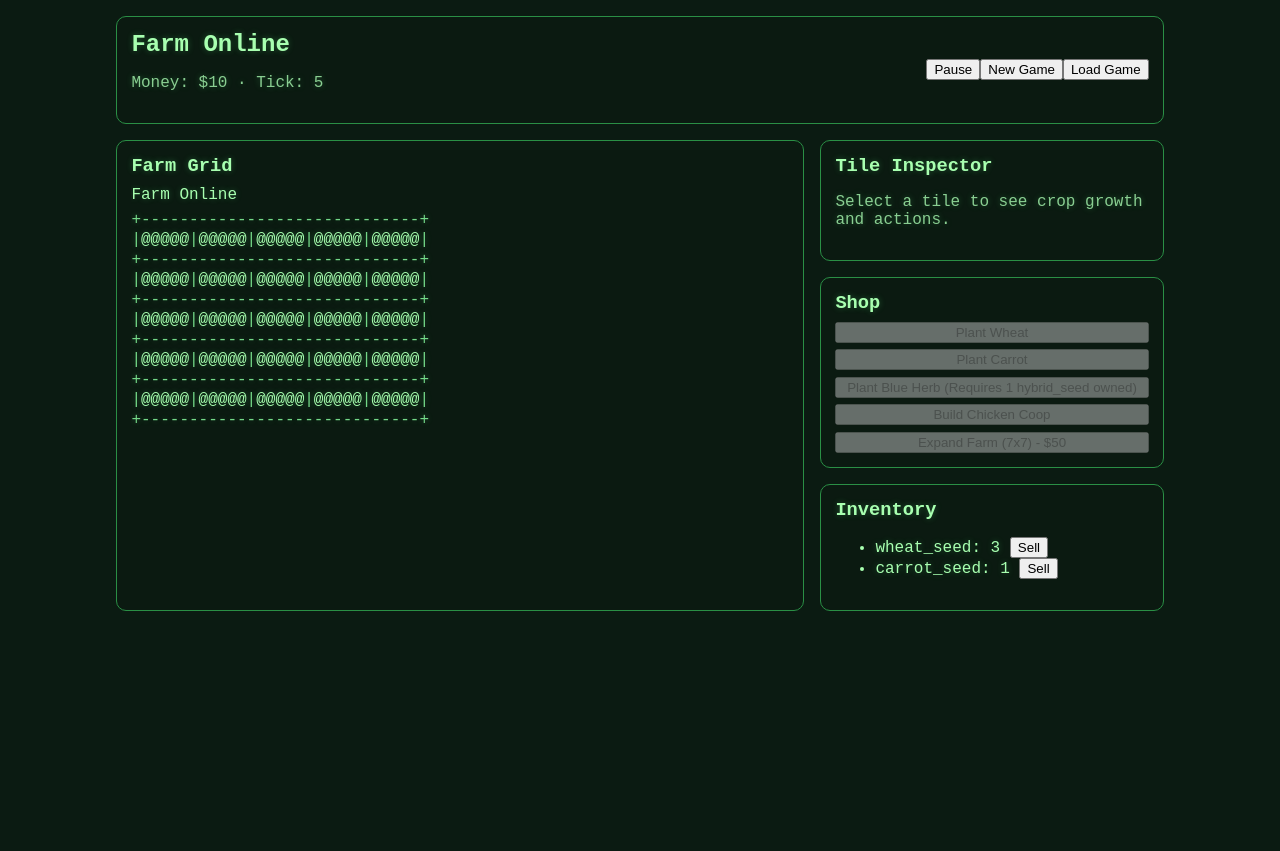
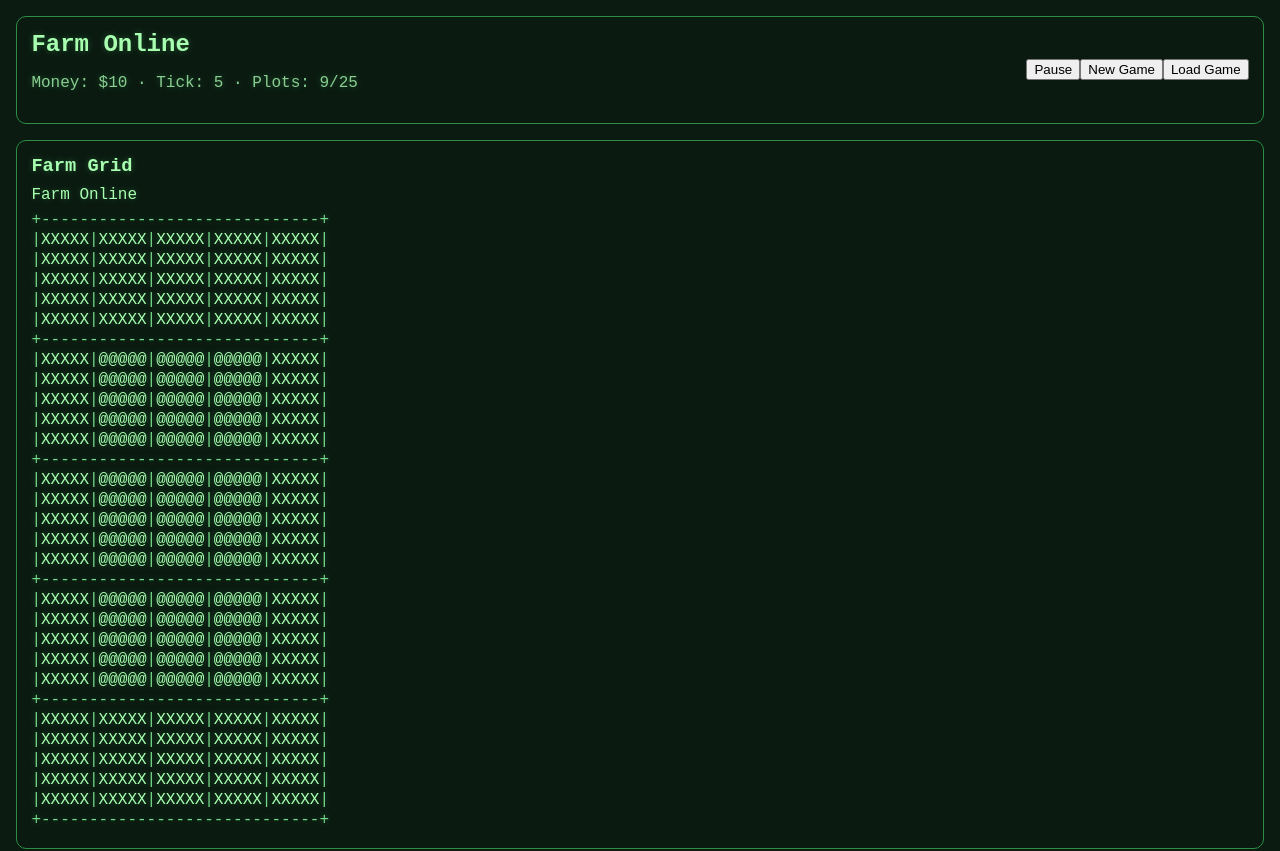
Before and after one commit to believeshe123-coder/Farm-Online, a React (Vite) app: page / in a window 1280 px wide. Shown: the top 851 px of the page. Before the commit the page ends 800 px from the top, so only its background shows below. Built offline with nearby package versions, Linux system fonts and the light colour scheme.

Commit message:
Make farm board fill play area and fix 5x5 hitbox layout

```diff
--- a/src/App.jsx
+++ b/src/App.jsx
@@ -10,12 +10,13 @@ import { loadGame, saveGame } from './game/save';
 import { advanceTick } from './game/tick';
 import {
   breedChicken,
-  expandFarm,
-  getNextFarmExpansion,
+  getUnlockPlotCostForState,
+  getUnlockablePlotCount,
   harvestCrop,
   placeBuilding,
   plantCrop,
   sellItem,
+  unlockPlot,
 } from './game/actions';
 
 export default function App() {
@@ -52,10 +53,14 @@ export default function App() {
     }
   };
 
-  const nextExpansion = getNextFarmExpansion(gameState.gridSize);
-  const canExpand = Boolean(nextExpansion) && gameState.money >= nextExpansion.cost;
+  const unlockedPlotCount = gameState.unlockedTiles.filter(Boolean).length;
+  const totalPlots = gameState.tiles.length;
+  const unlockCost = getUnlockPlotCostForState(gameState);
+  const canUnlockPlot = getUnlockablePlotCount(gameState) > 0 && gameState.money >= unlockCost;
   const selectedTile =
     gameState.selectedTileIndex === null ? null : gameState.tiles[gameState.selectedTileIndex];
+  const isSelectedTileUnlocked =
+    gameState.selectedTileIndex !== null && gameState.unlockedTiles[gameState.selectedTileIndex];
   const selectedCoop = selectedTile?.type === 'coop' ? selectedTile : null;
 
   return (
@@ -63,6 +68,8 @@ export default function App() {
       <HudBar
         tick={gameState.tick}
         money={gameState.money}
+        unlockedPlotCount={unlockedPlotCount}
+        totalPlots={totalPlots}
         isPaused={isPaused}
         onTogglePause={() => setIsPaused((prevIsPaused) => !prevIsPaused)}
         onNewGame={handleNewGame}
@@ -72,6 +79,7 @@ export default function App() {
         <AsciiBoard
           tiles={gameState.tiles}
           gridSize={gameState.gridSize}
+          unlockedTiles={gameState.unlockedTiles}
           renderMode={gameState.renderMode}
           selectedTileIndex={gameState.selectedTileIndex}
           onSelectTile={(index) =>
@@ -88,6 +96,8 @@ export default function App() {
               selectedTile
             }
             tick={gameState.tick}
+            isSelectedTileUnlocked={isSelectedTileUnlocked}
+            unlockedPlotCount={unlockedPlotCount}
             onHarvest={() =>
               setGameState((prevState) => {
                 if (prevState.selectedTileIndex === null) {
@@ -120,9 +130,11 @@ export default function App() {
                 return placeBuilding(prevState, prevState.selectedTileIndex, 'coop');
               })
             }
-            nextExpansion={nextExpansion}
-            canExpand={canExpand}
-            onExpand={() => setGameState((prevState) => expandFarm(prevState))}
+            unlockedPlotCount={unlockedPlotCount}
+            totalPlots={totalPlots}
+            unlockCost={unlockCost}
+            canUnlockPlot={canUnlockPlot}
+            onUnlockPlot={() => setGameState((prevState) => unlockPlot(prevState))}
           />
           <InventoryPanel
             inventory={gameState.inventory}
--- a/src/game/actions.js
+++ b/src/game/actions.js
@@ -1,4 +1,52 @@
-import { CROPS, FARM_EXPANSION_TIERS } from './constants';
+import { CROPS } from './constants';
+
+const BASE_UNLOCK_PLOT_COST = 25;
+
+function isTileUnlocked(state, tileIndex) {
+  return Boolean(state.unlockedTiles?.[tileIndex]);
+}
+
+function withUiMessage(state, message) {
+  return {
+    ...state,
+    uiMessage: message,
+  };
+}
+
+function getUnlockedPlotCount(state) {
+  return state.unlockedTiles.filter(Boolean).length;
+}
+
+function getUnlockPlotCost(state) {
+  return BASE_UNLOCK_PLOT_COST * (getUnlockedPlotCount(state) - 8);
+}
+
+function getLockedTilesByCenterDistance(gridSize, unlockedTiles) {
+  const center = (gridSize - 1) / 2;
+
+  return unlockedTiles
+    .map((isUnlocked, index) => ({
+      index,
+      isUnlocked,
+      row: Math.floor(index / gridSize),
+      col: index % gridSize,
+    }))
+    .filter((tile) => !tile.isUnlocked)
+    .sort((a, b) => {
+      const aDistance = Math.abs(a.row - center) + Math.abs(a.col - center);
+      const bDistance = Math.abs(b.row - center) + Math.abs(b.col - center);
+      if (aDistance !== bDistance) {
+        return aDistance - bDistance;
+      }
+
+      if (a.row !== b.row) {
+        return a.row - b.row;
+      }
+
+      return a.col - b.col;
+    })
+    .map((tile) => tile.index);
+}
 
 const COMMON_CHICKEN_TRAITS = {
   color: 'white',
@@ -55,6 +103,10 @@ function isCropUnlocked(inventory, cropId) {
 }
 
 export function plantCrop(state, tileIndex, cropId) {
+  if (!isTileUnlocked(state, tileIndex)) {
+    return withUiMessage(state, 'That plot is locked.');
+  }
+
   const tile = state.tiles[tileIndex];
   const crop = CROPS[cropId];
   if (!tile || !crop || tile.type !== 'empty' || !isCropUnlocked(state.inventory, cropId)) {
@@ -84,6 +136,10 @@ export function plantCrop(state, tileIndex, cropId) {
 }
 
 export function harvestCrop(state, tileIndex) {
+  if (!isTileUnlocked(state, tileIndex)) {
+    return withUiMessage(state, 'That plot is locked.');
+  }
+
   const tile = state.tiles[tileIndex];
   if (!tile || tile.kind !== 'crop' || !tile.isReady) {
     return state;
@@ -133,33 +189,12 @@ export function sellItem(state, itemId, qty = 1) {
   };
 }
 
-export function getNextFarmExpansion(gridSize) {
-  return FARM_EXPANSION_TIERS.find((tier) => tier.from === gridSize) ?? null;
+export function getNextFarmExpansion(_gridSize) {
+  return null;
 }
 
 export function expandFarm(state) {
-  const nextTier = getNextFarmExpansion(state.gridSize);
-  if (!nextTier || state.money < nextTier.cost) {
-    return state;
-  }
-
-  const nextTiles = Array.from({ length: nextTier.to * nextTier.to }, (_, index) => {
-    const x = index % nextTier.to;
-    const y = Math.floor(index / nextTier.to);
-
-    if (x < state.gridSize && y < state.gridSize) {
-      return state.tiles[y * state.gridSize + x];
-    }
-
-    return { type: 'empty' };
-  });
-
-  return {
-    ...state,
-    gridSize: nextTier.to,
-    tiles: nextTiles,
-    money: state.money - nextTier.cost,
-  };
+  return state;
 }
 
 export function plant(state, tileId, cropId) {
@@ -179,6 +214,10 @@ export function expand(state) {
 }
 
 export function placeBuilding(state, tileId, buildingId) {
+  if (!isTileUnlocked(state, tileId)) {
+    return withUiMessage(state, 'That plot is locked.');
+  }
+
   const tile = state.tiles[tileId];
   if (!tile || tile.type !== 'empty') {
     return state;
@@ -200,6 +239,37 @@ export function placeBuilding(state, tileId, buildingId) {
     ...state,
     tiles: nextTiles,
   };
+}
+
+export function unlockPlot(state) {
+  const lockedTileIndices = getLockedTilesByCenterDistance(state.gridSize, state.unlockedTiles);
+  if (lockedTileIndices.length === 0) {
+    return state;
+  }
+
+  const unlockCost = getUnlockPlotCost(state);
+  if (state.money < unlockCost) {
+    return state;
+  }
+
+  const tileToUnlock = lockedTileIndices[0];
+  const nextUnlockedTiles = [...state.unlockedTiles];
+  nextUnlockedTiles[tileToUnlock] = true;
+
+  return {
+    ...state,
+    money: state.money - unlockCost,
+    unlockedTiles: nextUnlockedTiles,
+    uiMessage: '',
+  };
+}
+
+export function getUnlockPlotCostForState(state) {
+  return getUnlockPlotCost(state);
+}
+
+export function getUnlockablePlotCount(state) {
+  return getLockedTilesByCenterDistance(state.gridSize, state.unlockedTiles).length;
 }
 
 export function breedChicken(state, coopId, parentAId, parentBId) {
--- a/src/game/createNewGame.js
+++ b/src/game/createNewGame.js
@@ -1,16 +1,26 @@
 export function createNewGame() {
   const gridSize = 5;
+  const totalTiles = gridSize * gridSize;
+  const centerStart = 1;
+  const centerEnd = 3;
+  const unlockedTiles = Array.from({ length: totalTiles }, (_, index) => {
+    const col = index % gridSize;
+    const row = Math.floor(index / gridSize);
+    return row >= centerStart && row <= centerEnd && col >= centerStart && col <= centerEnd;
+  });
 
   return {
     tick: 0,
     money: 10,
     renderMode: 'glyph',
     gridSize,
-    tiles: Array.from({ length: gridSize * gridSize }, () => ({ type: 'empty' })),
+    tiles: Array.from({ length: totalTiles }, () => ({ type: 'empty' })),
+    unlockedTiles,
     inventory: {
       wheat_seed: 3,
       carrot_seed: 1,
     },
     selectedTileIndex: null,
+    uiMessage: '',
   };
 }
--- a/src/game/save.js
+++ b/src/game/save.js
@@ -1,5 +1,18 @@
 const SAVE_KEY = 'homestead_save_v1';
 const DEFAULT_RENDER_MODE = 'glyph';
+const FIXED_GRID_SIZE = 5;
+const TOTAL_TILES = FIXED_GRID_SIZE * FIXED_GRID_SIZE;
+
+function buildDefaultUnlockedTiles(gridSize) {
+  const centerStart = 1;
+  const centerEnd = 3;
+
+  return Array.from({ length: gridSize * gridSize }, (_, index) => {
+    const col = index % gridSize;
+    const row = Math.floor(index / gridSize);
+    return row >= centerStart && row <= centerEnd && col >= centerStart && col <= centerEnd;
+  });
+}
 
 function isValidTile(tile) {
   return tile && typeof tile === 'object' && typeof tile.type === 'string';
@@ -9,9 +22,11 @@ function isValidGameState(state) {
   if (!state || typeof state !== 'object') return false;
   if (!Number.isInteger(state.tick) || state.tick < 0) return false;
   if (typeof state.money !== 'number') return false;
-  if (!Number.isInteger(state.gridSize) || state.gridSize <= 0) return false;
-  if (!Array.isArray(state.tiles) || state.tiles.length !== state.gridSize * state.gridSize) return false;
+  if (state.gridSize !== FIXED_GRID_SIZE) return false;
+  if (!Array.isArray(state.tiles) || state.tiles.length !== TOTAL_TILES) return false;
   if (!state.tiles.every(isValidTile)) return false;
+  if (!Array.isArray(state.unlockedTiles) || state.unlockedTiles.length !== state.tiles.length) return false;
+  if (!state.unlockedTiles.every((isUnlocked) => typeof isUnlocked === 'boolean')) return false;
   if (!state.inventory || typeof state.inventory !== 'object' || Array.isArray(state.inventory)) return false;
   if (state.renderMode !== undefined && state.renderMode !== 'glyph') return false;
 
@@ -22,9 +37,32 @@ function isValidGameState(state) {
 }
 
 function normalizeGameState(state) {
+  const normalizedTiles = Array.from({ length: TOTAL_TILES }, (_, index) => {
+    const tile = state.tiles?.[index];
+    return isValidTile(tile) ? tile : { type: 'empty' };
+  });
+  const defaultUnlockedTiles = buildDefaultUnlockedTiles(FIXED_GRID_SIZE);
+  const normalizedUnlockedTiles = Array.from({ length: TOTAL_TILES }, (_, index) => {
+    if (!Array.isArray(state.unlockedTiles)) {
+      return defaultUnlockedTiles[index];
+    }
+
+    return typeof state.unlockedTiles[index] === 'boolean'
+      ? state.unlockedTiles[index]
+      : defaultUnlockedTiles[index];
+  });
+
   return {
     ...state,
+    gridSize: FIXED_GRID_SIZE,
+    tiles: normalizedTiles,
+    unlockedTiles: normalizedUnlockedTiles,
     renderMode: state.renderMode ?? DEFAULT_RENDER_MODE,
+    selectedTileIndex:
+      Number.isInteger(state.selectedTileIndex) && state.selectedTileIndex >= 0 && state.selectedTileIndex < TOTAL_TILES
+        ? state.selectedTileIndex
+        : null,
+    uiMessage: state.uiMessage ?? '',
   };
 }
 
@@ -38,7 +76,8 @@ export function loadGame() {
 
   try {
     const parsed = JSON.parse(raw);
-    return isValidGameState(parsed) ? normalizeGameState(parsed) : null;
+    const normalized = normalizeGameState(parsed);
+    return isValidGameState(normalized) ? normalized : null;
   } catch {
     return null;
   }
--- a/src/render/asciiBoard.js
+++ b/src/render/asciiBoard.js
@@ -1,6 +1,11 @@
 const TILE_WIDTH = 5;
+const TILE_HEIGHT = 5;
 
-function tileToAsciiCell(tile) {
+function tileToAsciiCell(tile, isUnlocked) {
+  if (!isUnlocked) {
+    return 'XXXXX';
+  }
+
   switch (tile.type) {
     case 'growing':
       return '#####';
@@ -17,16 +22,18 @@ function tileToAsciiCell(tile) {
 }
 
 export function buildAsciiBoard(state) {
-  const { tiles, gridSize, selectedTileIndex } = state;
+  const { tiles, gridSize, selectedTileIndex, unlockedTiles } = state;
   const horizontalLine = `+${'-'.repeat(gridSize * TILE_WIDTH + (gridSize - 1))}+`;
   const boardLines = [[{ text: horizontalLine, className: 'ascii-border' }]];
 
   for (let row = 0; row < gridSize; row += 1) {
+    for (let tileTextRow = 0; tileTextRow < TILE_HEIGHT; tileTextRow += 1) {
       const rowTokens = [{ text: '|', className: 'ascii-border' }];
 
       for (let col = 0; col < gridSize; col += 1) {
         const index = row * gridSize + col;
         const tile = tiles[index];
+        const isUnlocked = Boolean(unlockedTiles?.[index]);
         const classes = ['ascii-cell'];
 
         if (tile?.type === 'ready') {
@@ -37,7 +44,7 @@ export function buildAsciiBoard(state) {
           classes.push('is-selected');
         }
 
-      rowTokens.push({ text: tileToAsciiCell(tile), className: classes.join(' ') });
+        rowTokens.push({ text: tileToAsciiCell(tile, isUnlocked), className: classes.join(' ') });
 
         if (col < gridSize - 1) {
           rowTokens.push({ text: '|', className: 'ascii-border' });
@@ -46,6 +53,8 @@ export function buildAsciiBoard(state) {
 
       rowTokens.push({ text: '|', className: 'ascii-border' });
       boardLines.push(rowTokens);
+    }
+
     boardLines.push([{ text: horizontalLine, className: 'ascii-border' }]);
   }
 
--- a/src/styles.css
+++ b/src/styles.css
@@ -21,17 +21,20 @@ body {
 }
 
 .app-shell {
-  max-width: 1080px;
-  margin: 0 auto;
+  width: 100%;
+  min-height: 100vh;
   padding: 1rem;
-  display: grid;
+  display: flex;
+  flex-direction: column;
   gap: 1rem;
 }
 
 .main-layout {
   display: grid;
-  grid-template-columns: 2fr 1fr;
+  grid-template-columns: minmax(0, 1fr);
   gap: 1rem;
+  flex: 1;
+  min-height: 0;
 }
 
 .side-panels {
@@ -60,11 +63,14 @@ h3 {
 
 .ascii-panel {
   overflow: hidden;
+  display: flex;
+  flex-direction: column;
 }
 
 .ascii-scroll-wrap {
-  overflow-x: auto;
+  overflow: auto;
   padding-bottom: 0.2rem;
+  flex: 1;
 }
 
 .ascii-header,
@@ -86,6 +92,7 @@ h3 {
   --line-height: 1.25em;
   position: relative;
   display: inline-block;
+  min-width: 100%;
 }
 
 .ascii-line {
@@ -119,13 +126,13 @@ h3 {
   display: grid;
   grid-template-columns: repeat(var(--grid-size), var(--cell-width));
   column-gap: var(--separator-width);
-  row-gap: var(--line-height);
+  row-gap: calc(var(--line-height) * 6);
   pointer-events: none;
 }
 
 .ascii-grid-hitbox {
   width: var(--cell-width);
-  height: var(--line-height);
+  height: calc(var(--line-height) * 5);
   background: transparent;
   border: 0;
   padding: 0;
--- a/src/ui/AsciiBoard.jsx
+++ b/src/ui/AsciiBoard.jsx
@@ -1,9 +1,10 @@
 import { buildAsciiBoard } from '../render/asciiBoard';
 
-export default function AsciiBoard({ tiles, gridSize, selectedTileIndex, onSelectTile }) {
+export default function AsciiBoard({ tiles, gridSize, unlockedTiles, selectedTileIndex, onSelectTile }) {
   const { headerLines, boardLines } = buildAsciiBoard({
     tiles,
     gridSize,
+    unlockedTiles,
     selectedTileIndex,
   });
 
--- a/src/ui/HudBar.jsx
+++ b/src/ui/HudBar.jsx
@@ -1,6 +1,8 @@
 export default function HudBar({
   tick,
   money,
+  unlockedPlotCount,
+  totalPlots,
   isPaused,
   onTogglePause,
   onNewGame,
@@ -10,7 +12,7 @@ export default function HudBar({
     <header className="panel hud">
       <div>
         <h2>Farm Online</h2>
-        <p className="muted">Money: ${money} · Tick: {tick}</p>
+        <p className="muted">Money: ${money} · Tick: {tick} · Plots: {unlockedPlotCount}/{totalPlots}</p>
       </div>
       <div>
         <button onClick={onTogglePause}>{isPaused ? 'Resume' : 'Pause'}</button>
--- a/src/ui/ShopPanel.jsx
+++ b/src/ui/ShopPanel.jsx
@@ -13,9 +13,11 @@ export default function ShopPanel({
   selectedTileIndex,
   onPlant,
   onBuildCoop,
-  nextExpansion,
-  canExpand,
-  onExpand,
+  unlockedPlotCount,
+  totalPlots,
+  unlockCost,
+  canUnlockPlot,
+  onUnlockPlot,
 }) {
   const canPlant = selectedTileIndex !== null;
   const cropEntries = Object.entries(CROPS);
@@ -24,6 +26,7 @@ export default function ShopPanel({
     <section className="panel">
       <h3>Shop</h3>
       <div className="stack-sm">
+        <p className="muted">Plots: {unlockedPlotCount}/{totalPlots}</p>
         {cropEntries.map(([cropId, crop]) => {
           const unlocked = isCropUnlocked(inventory, crop);
           const lockText = crop.unlockRequirement?.text;
@@ -38,10 +41,8 @@ export default function ShopPanel({
         <button type="button" disabled={!canPlant} onClick={onBuildCoop}>
           Build Chicken Coop
         </button>
-        <button type="button" disabled={!canExpand} onClick={onExpand}>
-          {nextExpansion
-            ? `Expand Farm (${nextExpansion.to}x${nextExpansion.to}) - $${nextExpansion.cost}`
-            : 'Expand Farm (Max size reached)'}
+        <button type="button" disabled={!canUnlockPlot} onClick={onUnlockPlot}>
+          {unlockedPlotCount >= totalPlots ? 'Unlock Plot (All plots unlocked)' : `Unlock Plot - $${unlockCost}`}
         </button>
       </div>
     </section>
--- a/src/ui/TileInspector.jsx
+++ b/src/ui/TileInspector.jsx
@@ -1,6 +1,20 @@
 import { CROPS } from '../game/constants';
 
-export default function TileInspector({ selectedTile, selectedTileIndex, tick, onHarvest, onOpenCoop }) {
+const BASE_UNLOCK_PLOT_COST = 25;
+
+function getUnlockCost(unlockedPlotCount) {
+  return BASE_UNLOCK_PLOT_COST * (unlockedPlotCount - 8);
+}
+
+export default function TileInspector({
+  selectedTile,
+  selectedTileIndex,
+  tick,
+  onHarvest,
+  onOpenCoop,
+  isSelectedTileUnlocked,
+  unlockedPlotCount,
+}) {
   if (selectedTileIndex === null || !selectedTile) {
     return (
       <section className="panel">
@@ -17,6 +31,24 @@ export default function TileInspector({ selectedTile, selectedTileIndex, tick, o
   const growth = crop && selectedTile.kind === 'crop' ? Math.min(tick - selectedTile.plantedAtTick, crop.growTime) : null;
   const showHarvest = Boolean(selectedTile.kind === 'crop' && selectedTile.isReady);
   const showCoopButton = selectedTile.type === 'coop';
+  const nextUnlockCost = getUnlockCost(unlockedPlotCount);
+
+  if (!isSelectedTileUnlocked) {
+    return (
+      <section className="panel">
+        <h3>Tile Inspector</h3>
+        <p>
+          <strong>Tile:</strong> {selectedTileIndex + 1}
+        </p>
+        <p>
+          <strong>Status:</strong> Locked plot
+        </p>
+        <p>
+          <strong>Unlock Cost:</strong> ${nextUnlockCost}
+        </p>
+      </section>
+    );
+  }
 
   return (
     <section className="panel">
```
Lines whose indentation alone changed are shown as unchanged.
